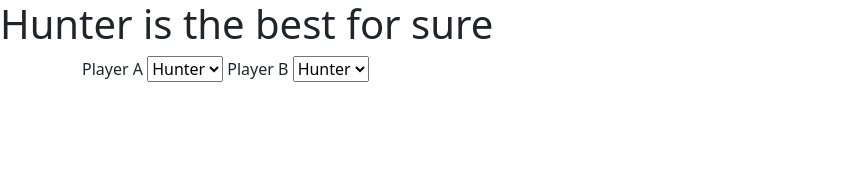
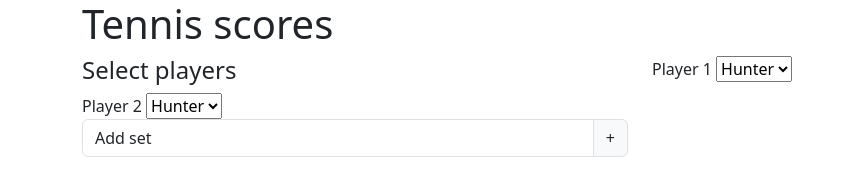
Before and after one commit to pizza-hunter/Tennis_scores, a plain HTML site: page index.html in a window 1280 px wide. Shown: the whole page, without its empty margins (0-852 px from the left). Drawn offline with nearby package versions, Linux system fonts and the light colour scheme.

Commit message:
more stuff

```diff
--- a/index.html
+++ b/index.html
@@ -3,8 +3,10 @@
 
 <head>
     <meta charset=utf-8>
+    <link href="/Tennis_scores/styles.css" rel="stylesheet">
     <link href="https://cdn.jsdelivr.net/npm/bootstrap@5.3.1/dist/css/bootstrap.min.css" rel="stylesheet"
         integrity="sha384-4bw+/aepP/YC94hEpVNVgiZdgIC5+VKNBQNGCHeKRQN+PtmoHDEXuppvnDJzQIu9" crossorigin="anonymous">
+    <script src="https://ajax.googleapis.com/ajax/libs/jquery/3.7.0/jquery.min.js"></script>
     <script src="https://cdn.jsdelivr.net/npm/bootstrap@5.3.1/dist/js/bootstrap.bundle.min.js"
         integrity="sha384-HwwvtgBNo3bZJJLYd8oVXjrBZt8cqVSpeBNS5n7C8IVInixGAoxmnlMuBnhbgrkm" crossorigin="anonymous">
     </script>
@@ -12,26 +14,39 @@
 </head>
 
 <body>
-    <h1>Hunter is the best for sure</h1>
     <div class="container">
+        <h1>Tennis scores</h1>
         <div class="row">
             <div class="col-lg-6">
-                <label for="playerAInput">Player A</label>
-                <select name="playerAInput">
-                    <option>Hunter</option>
-                    <option>Ben</option>
-                    <option>Jack</option>
-                    <option>Yianni</option>
-                </select>
-                <label for="playerBInput">Player B</label>
-                <select name="playerBInput">
+
+                <h4>Select players</h4>
+            </div>
+            <div class="col-lg-6">
+                <label for="player1">Player 1</label>
+                <select name="player1">
                     <option>Hunter</option>
                     <option>Ben</option>
                     <option>Jack</option>
                     <option>Yianni</option>
                 </select>
             </div>
-
+            <div class="col-lg-6">
+                <label for="player2">Player 2</label>
+                <select name="player2">
+                    <option>Hunter</option>
+                    <option>Ben</option>
+                    <option>Jack</option>
+                    <option>Yianni</option>
+                </select>
+            </div>
+        </div>
+        <div class="row">
+            <div class="col-lg-6">
+                <div class="input-group mb-3">
+                    <label type="text" class="form-control" placeholder="Recipient's username">Add set</label>
+                    <button id="addSet" class="input-group-text" id="basic-addon2">+</button>
+                </div>
+            </div>
         </div>
     </div>
 
--- a/styles.css
+++ b/styles.css
@@ -1,4 +1,4 @@
-html {
+body {
   background-color: #181a1b;
   color: #d1cdc7;
 }
```
Also changed, not shown: tennis.js (added).
